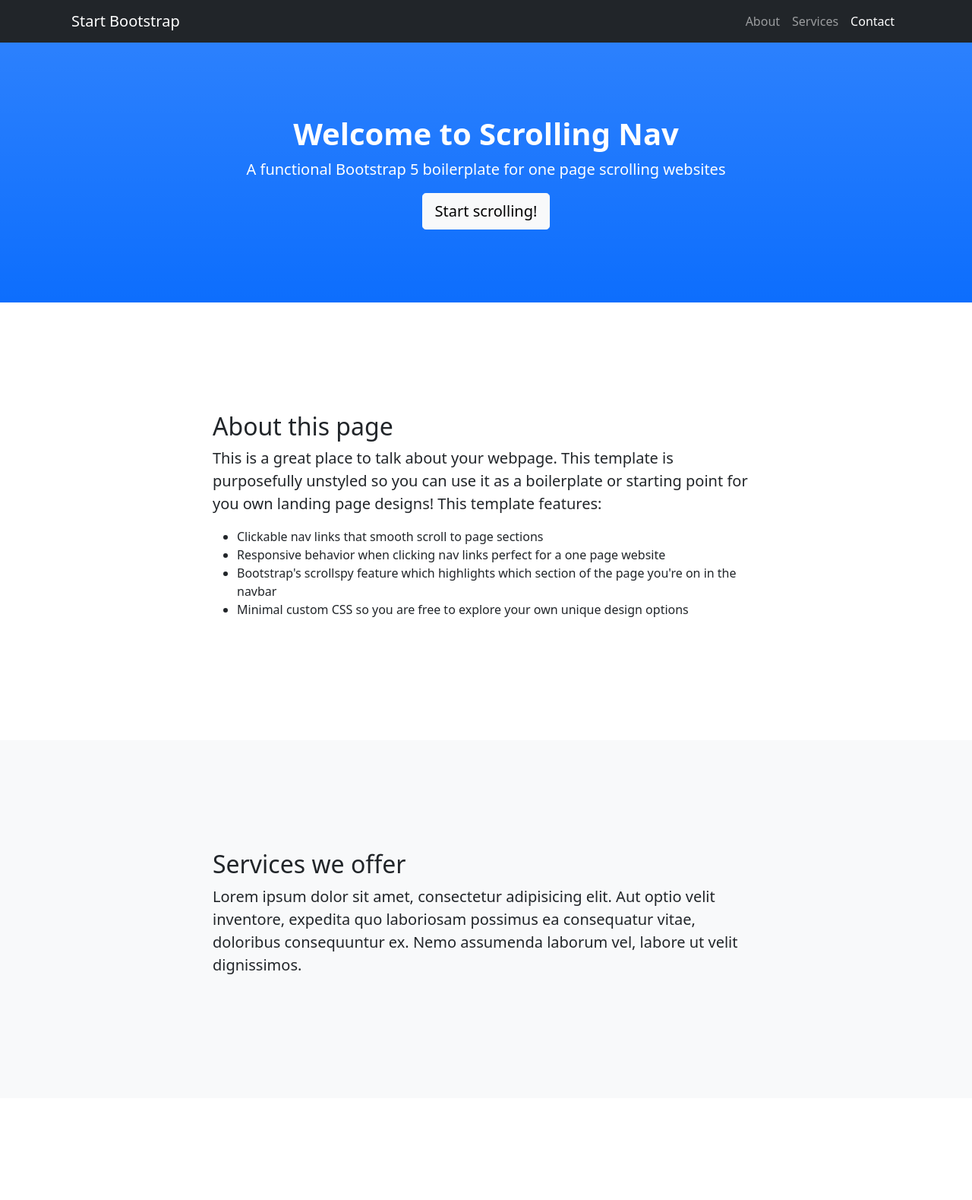
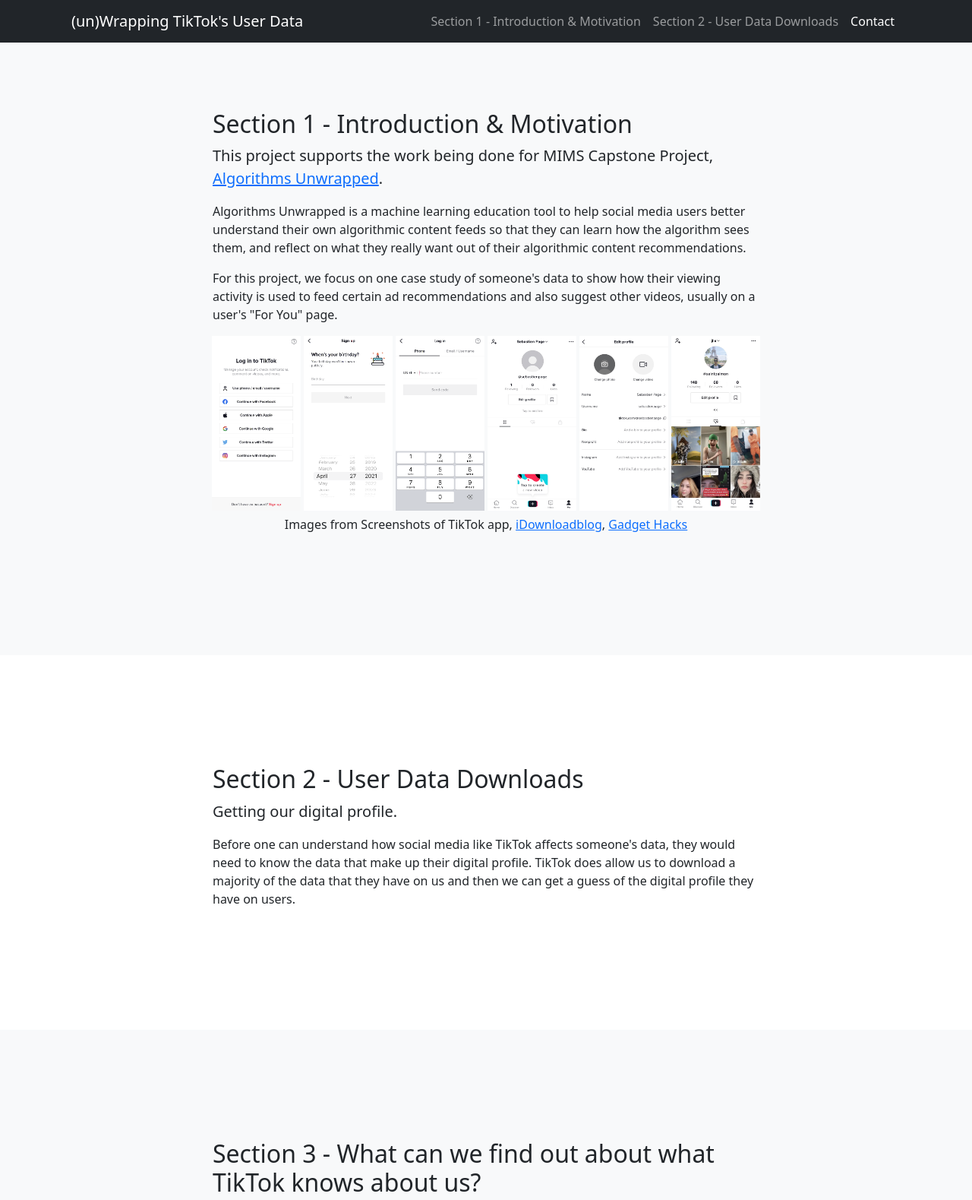
Before and after one commit to ochan1/info247-sp22-tiktok-unwrapped, a website: page dist/index.html in a window 1280 px wide. Shown: the top 1579 px of the page at 76% size. Drawn offline with nearby package versions, Linux system fonts and the light colour scheme.

Commit message:
Start base website + intro+motivation section

```diff
--- a/dist/index.html
+++ b/dist/index.html
@@ -5,58 +5,102 @@
         <meta name="viewport" content="width=device-width, initial-scale=1, shrink-to-fit=no" />
         <meta name="description" content="" />
         <meta name="author" content="" />
-        <title>Scrolling Nav - Start Bootstrap Template</title>
+        <title>(un)Wrapping TikTok's User Data</title>
         <link rel="icon" type="image/x-icon" href="assets/favicon.ico" />
         <!-- Core theme CSS (includes Bootstrap)-->
         <link href="css/styles.css" rel="stylesheet" />
     </head>
+    <style>
+        img.section1 {
+            width: 117px;
+            height: 230px;
+        }
+
+    </style>
     <body id="page-top">
         <!-- Navigation-->
         <nav class="navbar navbar-expand-lg navbar-dark bg-dark fixed-top" id="mainNav">
             <div class="container px-4">
-                <a class="navbar-brand" href="#page-top">Start Bootstrap</a>
+                <a class="navbar-brand" href="#page-top">(un)Wrapping TikTok's User Data</a>
                 <button class="navbar-toggler" type="button" data-bs-toggle="collapse" data-bs-target="#navbarResponsive" aria-controls="navbarResponsive" aria-expanded="false" aria-label="Toggle navigation"><span class="navbar-toggler-icon"></span></button>
                 <div class="collapse navbar-collapse" id="navbarResponsive">
                     <ul class="navbar-nav ms-auto">
-                        <li class="nav-item"><a class="nav-link" href="#about">About</a></li>
-                        <li class="nav-item"><a class="nav-link" href="#services">Services</a></li>
+                        <li class="nav-item"><a class="nav-link" href="#section1">Section 1 - Introduction & Motivation</a></li>
+                        <li class="nav-item"><a class="nav-link" href="#section2">Section 2 - User Data Downloads</a></li>
                         <li class="nav-item"><a class="nav-link" href="#contact">Contact</a></li>
                     </ul>
                 </div>
             </div>
         </nav>
-        <!-- Header-->
-        <header class="bg-primary bg-gradient text-white">
-            <div class="container px-4 text-center">
-                <h1 class="fw-bolder">Welcome to Scrolling Nav</h1>
-                <p class="lead">A functional Bootstrap 5 boilerplate for one page scrolling websites</p>
-                <a class="btn btn-lg btn-light" href="#about">Start scrolling!</a>
-            </div>
-        </header>
-        <!-- About section-->
-        <section id="about">
+        <section class="bg-light" id="section1">
             <div class="container px-4">
                 <div class="row gx-4 justify-content-center">
                     <div class="col-lg-8">
-                        <h2>About this page</h2>
-                        <p class="lead">This is a great place to talk about your webpage. This template is purposefully unstyled so you can use it as a boilerplate or starting point for you own landing page designs! This template features:</p>
-                        <ul>
-                            <li>Clickable nav links that smooth scroll to page sections</li>
-                            <li>Responsive behavior when clicking nav links perfect for a one page website</li>
-                            <li>Bootstrap's scrollspy feature which highlights which section of the page you're on in the navbar</li>
-                            <li>Minimal custom CSS so you are free to explore your own unique design options</li>
-                        </ul>
+                        <h2>Section 1 - Introduction & Motivation</h2>
+                        <p class="lead">
+                            This project supports the work being done for MIMS Capstone Project,
+                            <a href="https://www.ischool.berkeley.edu/projects/2022/algorithm-un-wrapped-sense-making-tools-algorithmic-content-recommendations">Algorithms Unwrapped</a>.
+                        </p>
+                        <p>
+                            Algorithms Unwrapped is a machine learning education tool to help social
+                            media users better understand their own algorithmic content feeds so
+                            that they can learn how the algorithm sees them, and reflect on what
+                            they really want out of their algorithmic content recommendations.
+                        </p>
+                        <p>
+                            For this project, we focus on one case study of someone's data to
+                            show how their viewing activity is used to feed certain ad recommendations
+                            and also suggest other videos, usually on a user's "For You" page.
+                        </p>
+                    </div>
+                </div>
+                <center>
+                    <span style="overflow: hidden; display: inline-block;">
+                        <img class="section1" alt="" src="img/section1/image1.png">
+                        <img class="section1" alt="" src="img/section1/image2.png">
+                        <img class="section1" alt="" src="img/section1/image3.png">
+                        <img class="section1" alt="" src="img/section1/image4.png">
+                        <img class="section1" alt="" src="img/section1/image5.png">
+                        <img class="section1" alt="" src="img/section1/image6.png">
+                    </span>
+                    <p>Images from Screenshots of TikTok app,
+                        <a href="https://www.idownloadblog.com/2021/05/27/how-to-change-display-name-username-intiktok-iphone/">iDownloadblog</a>,
+                        <a href="https://smartphones.gadgethacks.com/how-to/hide-your-liked-videos-tiktok-so-nobody-can-see-them-but-you-0384299/">Gadget Hacks</a>
+                    </p>
+                </center>
+            </div>
+        </section>
+        <section id="section2">
+            <div class="container px-4">
+                <div class="row gx-4 justify-content-center">
+                    <div class="col-lg-8">
+                        <h2>Section 2 - User Data Downloads</h2>
+                        <p class="lead">
+                            Getting our digital profile.
+                        </p>
+                        <p>
+                            Before one can understand how social media like TikTok
+                            affects someone's data, they would need to know the data
+                            that make up their digital profile. TikTok does allow us
+                            to download a majority of the data that they have on us
+                            and then we can get a guess of the digital profile they have on users.
+                        </p>
                     </div>
                 </div>
             </div>
         </section>
-        <!-- Services section-->
-        <section class="bg-light" id="services">
+        <section class="bg-light" id="section2">
             <div class="container px-4">
                 <div class="row gx-4 justify-content-center">
                     <div class="col-lg-8">
-                        <h2>Services we offer</h2>
-                        <p class="lead">Lorem ipsum dolor sit amet, consectetur adipisicing elit. Aut optio velit inventore, expedita quo laboriosam possimus ea consequatur vitae, doloribus consequuntur ex. Nemo assumenda laborum vel, labore ut velit dignissimos.</p>
+                        <h2>Section 3 - What can we find out about what TikTok knows about us?</h2>
+                        <p class="lead">
+                            Lorem ipsum dolor sit amet, consectetur
+                            adipisicing elit. Aut optio velit inventore,
+                            expedita quo laboriosam possimus ea consequatur
+                            vitae, doloribus consequuntur ex. Nemo assumenda
+                            laborum vel, labore ut velit dignissimos.
+                        </p>
                     </div>
                 </div>
             </div>
@@ -74,7 +118,7 @@
         </section>
         <!-- Footer-->
         <footer class="py-5 bg-dark">
-            <div class="container px-4"><p class="m-0 text-center text-white">Copyright &copy; Your Website 2022</p></div>
+            <div class="container px-4"><p class="m-0 text-center text-white">Spring 2022 Info 247 and Algorithms Unwrapped Capstone</p></div>
         </footer>
         <!-- Bootstrap core JS-->
         <script src="https://cdn.jsdelivr.net/npm/bootstrap@5.1.3/dist/js/bootstrap.bundle.min.js"></script>
```
Also changed, not shown: dist/img/section1/image1.png (added), dist/img/section1/image2.png (added), dist/img/section1/image3.png (added), dist/img/section1/image4.png (added), dist/img/section1/image5.png (added), dist/img/section1/image6.png (added).
